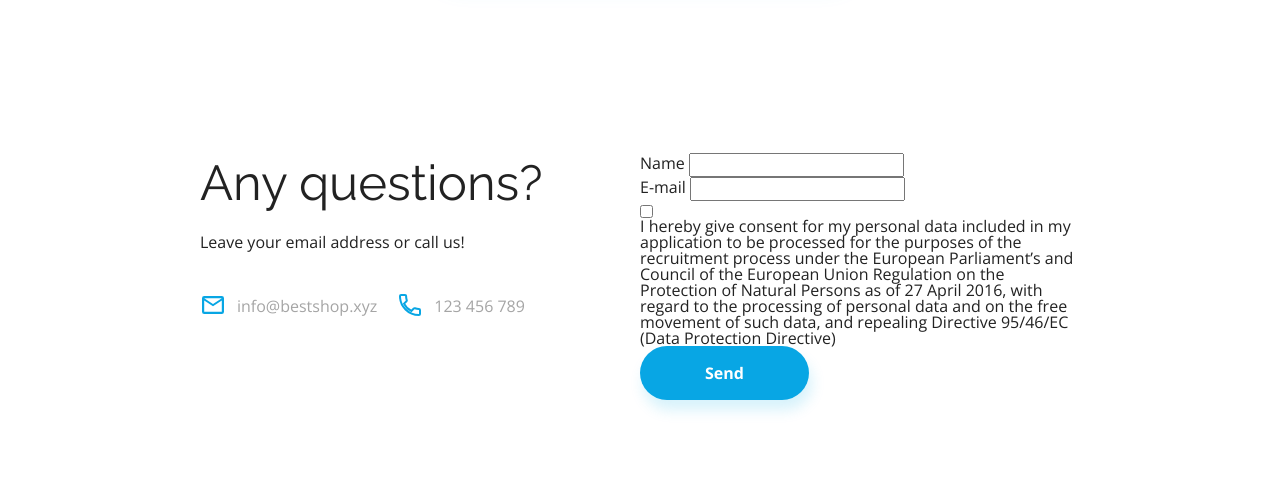
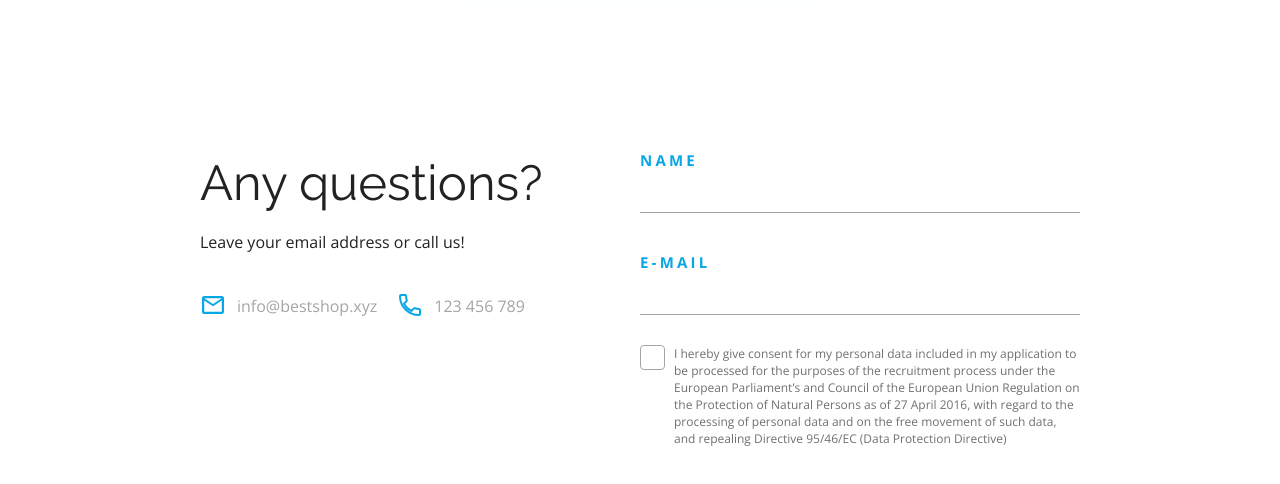
Before and after one commit to patryk-pi/Web-page_Best-Shop, a website built with Parcel: page index.html in a window 1280 px wide. Shown: the part 3512-3996 px from the top of the page. Built offline with nearby package versions, Linux system fonts and the light colour scheme.

Commit message:
form section

```diff
--- a/css/style.css
+++ b/css/style.css
@@ -455,10 +455,10 @@ a {
     align-items: center;
 }
 
-/*.form-field {
+.form-field {
     display: flex;
     flex-direction: column;
-}*/
+}
 
 .form-field:first-of-type {
     margin-bottom: 42px;
@@ -525,10 +525,10 @@ a {
     line-height: 2.625rem;
 }
 
-/*.form {
+.form {
     display: flex;
     flex-direction: column;
-}*/
+}
 
 .form .btn {
     font-size: 0.8125rem;
--- a/scss/elements/_base.scss
+++ b/scss/elements/_base.scss
@@ -27,7 +27,7 @@ a {
 
 .logo {
   color: $color-primary;
-  font: var(--font-raleway);
+  font: $font-raleway;
   font-size: 3.7rem;
   font-weight: 300;
 }
--- a/scss/elements/_contact.scss
+++ b/scss/elements/_contact.scss
@@ -47,6 +47,7 @@
     @include tablet {
       flex-direction: column;
       gap: 1rem;
+      margin-bottom: 5rem;
     }
   }
 
--- /dev/null
+++ b/scss/elements/_form.scss
@@ -0,0 +1,84 @@
+.form {
+  display: flex;
+  flex-direction: column;
+
+  &-field {
+    display: flex;
+    flex-direction: column;
+
+    &:first-of-type {
+      margin-bottom: 4.2rem;
+    }
+  }
+
+  &-consent {
+    margin-top: 3rem;
+
+    .consent-text {
+      font-size: 1.2rem;
+      color: #707070;
+      line-height: 1.7rem;
+    }
+  }
+
+  &-checkbox {
+    display: block;
+    position: relative;
+    padding-left: 3.4rem;
+    margin-bottom: 2rem;
+    cursor: pointer;
+    font-size: 2.2rem;
+
+    input:checked ~ .checkbox {
+      background-image: url(../assets/Checkmark.svg);
+      background-position: center;
+      background-size: 50%;
+      background-repeat: no-repeat;
+    }
+
+    input {
+      position: absolute;
+      opacity: 0;
+      cursor: pointer;
+      height: 0;
+      width: 0;
+    }
+
+    .checkbox {
+      position: absolute;
+      top: 0;
+      left: 0;
+      height: 25px;
+      width: 25px;
+      background-color: $color-white;
+      border: 1px solid $color-grey;
+      border-radius: 4px;
+    }
+  }
+
+  &-label {
+    font-size: 1.5rem;
+    color: $color-primary;
+    text-transform: uppercase;
+    font-weight: 700;
+    letter-spacing: 0.32rem;
+
+    @include tablet {
+      font-size: 1.1rem;
+    }
+  }
+
+  &-input {
+    border: none;
+    border-bottom: 1px solid $color-grey;
+    background-color: transparent;
+    line-height: 4.2rem;
+  }
+
+  .btn {
+    font-size: 0.8125rem;
+    padding: 20px 97px;
+    align-self: flex-end;
+    margin-top: 20px;
+  }
+}
--- a/scss/main.scss
+++ b/scss/main.scss
@@ -10,3 +10,4 @@
 @import "elements/marketing";
 @import "elements/pricing";
 @import "elements/contact";
+@import "elements/form";
```
Also changed, not shown: index.html (+0 -1 lines), dist/Checkmark.c57fbd17.svg (added), dist/index.html, 2 other files.
